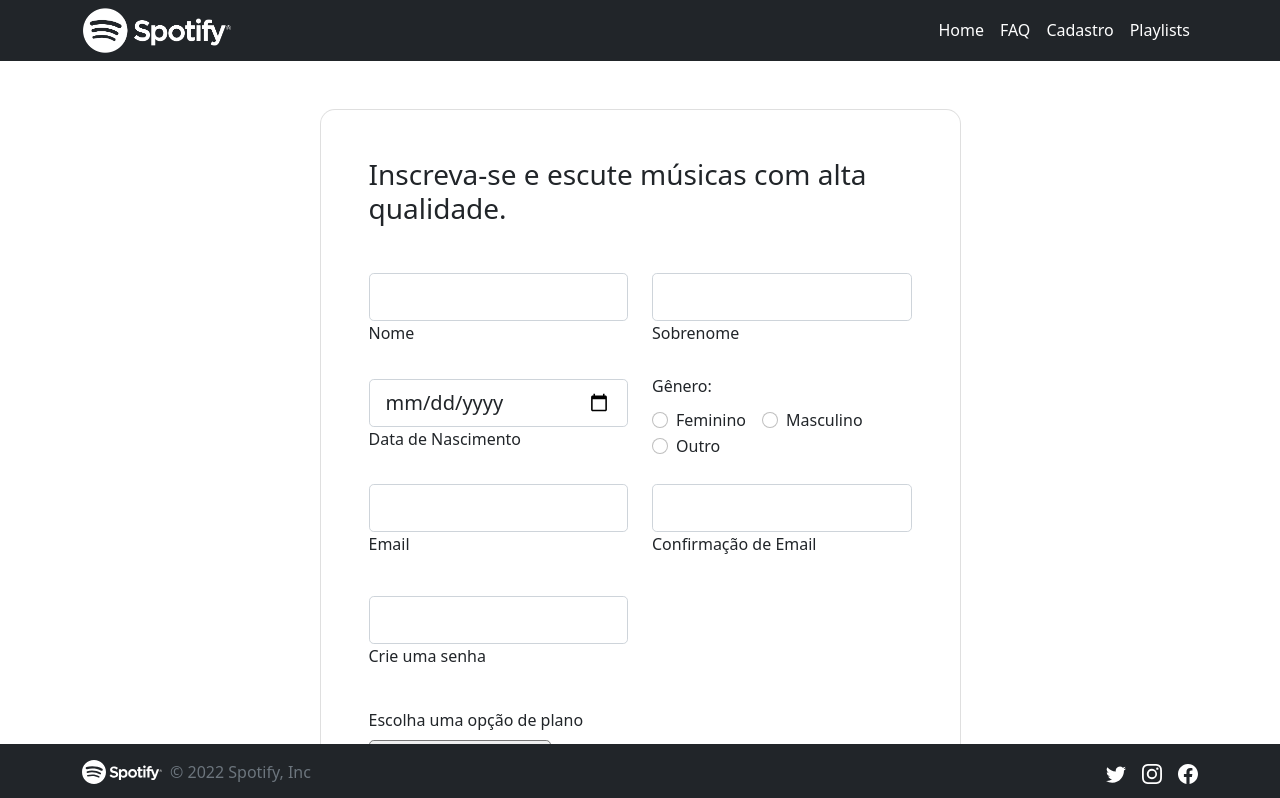
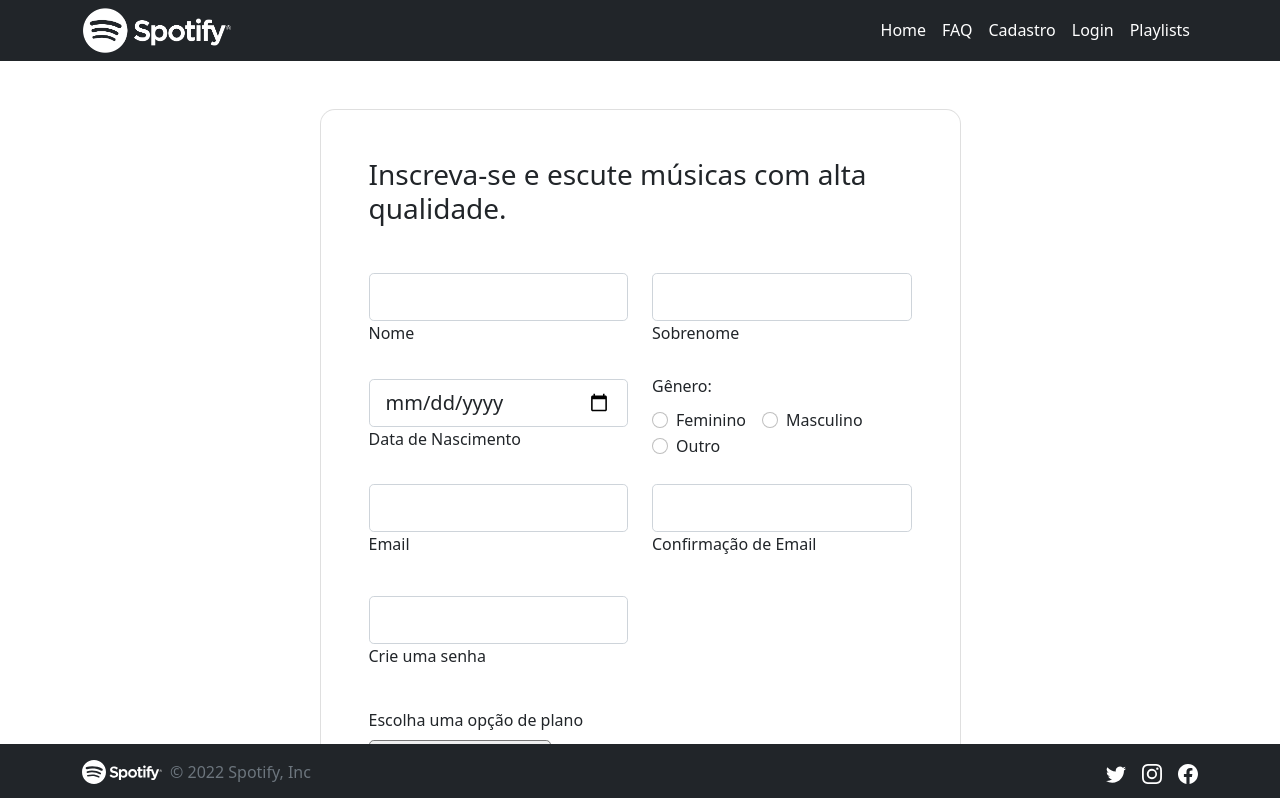
Before and after one commit to fcomateus/spotify-react, a React (Create React App) app: page /cadastro in a window 1280 px wide. Shown: the top 798 px of the page. Built offline with nearby package versions, Linux system fonts and the light colour scheme.

Commit message:
adiciona cookies de usuario

```diff
--- a/db.json
+++ b/db.json
@@ -25,7 +25,8 @@
       "descricao": "Classic Rock",
       "Capa": "/capas/ClassicRockCover.jpg",
       "musicas": [
-        1, 2
+        1,
+        2
       ]
     },
     {
@@ -33,7 +34,8 @@
       "descricao": "House Party",
       "Capa": "/capas/HousePartyCover.jpg",
       "musicas": [
-        1, 2
+        1,
+        2
       ]
     },
     {
@@ -41,7 +43,8 @@
       "descricao": "Pop Leve",
       "Capa": "/capas/PopLeveCover.jpg",
       "musicas": [
-        1, 2
+        1,
+        2
       ]
     },
     {
@@ -49,7 +52,8 @@
       "descricao": "Presença Hip Hop",
       "Capa": "/capas/PresencaHipHopCover.jpg",
       "musicas": [
-        1, 2
+        1,
+        2
       ]
     },
     {
@@ -57,7 +61,8 @@
       "descricao": "Bonde do Funk",
       "Capa": "/capas/BondeDoFunkCover.jpg",
       "musicas": [
-        1, 2
+        1,
+        2
       ]
     },
     {
@@ -65,7 +70,8 @@
       "descricao": "Classicos Sertanejo",
       "Capa": "/capas/ClassicosSertanejoCover.jpg",
       "musicas": [
-        1, 2
+        1,
+        2
       ]
     },
     {
@@ -73,7 +79,8 @@
       "descricao": "Pagode Romântico",
       "Capa": "/capas/PagodeRomanticoCover.jpg",
       "musicas": [
-        1, 2
+        1,
+        2
       ]
     },
     {
@@ -81,11 +88,31 @@
       "descricao": "Louvor & Adoração",
       "Capa": "/capas/LouvoreAdoracaoCover.jpg",
       "musicas": [
-        1, 2
+        1,
+        2
       ]
     }
   ],
   "usuarios": [
-
+    {
+      "nome": "Cleiton",
+      "sobrenome": "Jones",
+      "dataDeNascimento": "1990-05-05",
+      "genero": "masculino",
+      "email": "cleiton@jones",
+      "senha": "cleiton12",
+      "plano": "1",
+      "id": 3
+    },
+    {
+      "nome": "Jerson",
+      "sobrenome": "Joao",
+      "dataDeNascimento": "2004-12-19",
+      "genero": "masculino",
+      "email": "jerson@joao",
+      "senha": "segredp5",
+      "plano": "1",
+      "id": 4
+    }
   ]
 }
--- a/src/components/Cadastro.js
+++ b/src/components/Cadastro.js
@@ -1,5 +1,6 @@
 import { useEffect, useState } from 'react';
-import axios from "axios";
+import api from '../services/api';
+import { setCookie } from '../services/cookie';
 
 function Cadastro() {
   const usuarioVazio = {
@@ -32,11 +33,17 @@ function Cadastro() {
 
   const handleSubmit = (e) => {
     e.preventDefault();
-    const dadosEnviados = {...usuario};
+    const dadosEnviados = { ...usuario };
     delete dadosEnviados.emailConf;
-    axios.post('http://localhost:3001/usuarios', dadosEnviados)
-    .then(res => console.log(res.data))
-    .catch(error => console.log(error));
+    api
+      .post('/usuarios', dadosEnviados)
+      .then((res) => {
+        const data = res.data;
+        setCookie('spotifycookie', data.id, 99);
+        console.log(data);
+        window.location.href = '/';
+      })
+      .catch((error) => console.log(error));
     setUsuario(usuarioVazio);
   };
 
--- a/src/components/Header.js
+++ b/src/components/Header.js
@@ -1,40 +1,84 @@
-import React from "react";
-import logo from "./imagens/logo.png";
-import { Link } from "react-router-dom";
+import React, { useEffect, useState } from 'react';
+import logo from './imagens/logo.png';
+import { Link } from 'react-router-dom';
+import { getCookie } from '../services/cookie';
 
 function Header() {
+  const [cookie, setCookie] = useState('');
+
+  useEffect(() => {
+    setCookie(getCookie('spotifycookie') || '');
+  }, []);
+
   return (
-    <nav className="navbar navbar-expand-sm bg-dark navbar-dark">
-      <div className="container container-sm|md|lg|xl ">
-        <Link to="/">
-          <img className="img-fluid" id="headerlogo" src={logo} alt="logo" />
+    <nav className='navbar navbar-expand-sm bg-dark navbar-dark'>
+      <div className='container container-sm|md|lg|xl '>
+        <Link to='/'>
+          <img className='img-fluid' id='headerlogo' src={logo} alt='logo' />
         </Link>
 
-        <ul className="navbar-nav">
-
-          <li className="nav-item">
-            <Link to="/" className="nav-link" style={{ textDecoration: "none"}}>
+        <ul className='navbar-nav'>
+          <li className='nav-item'>
+            <Link
+              to='/'
+              className='nav-link'
+              style={{ textDecoration: 'none' }}
+            >
               Home
             </Link>
           </li>
 
-          <li className="nav-item">
-
-            <Link to="/faq" className="nav-link" style={{ textDecoration: "none"}}>
+          <li className='nav-item'>
+            <Link
+              to='/faq'
+              className='nav-link'
+              style={{ textDecoration: 'none' }}
+            >
               FAQ
-            </Link>
-
-          </li>
-
-          <li className="nav-item">
-            <Link to="/cadastro" className="nav-link" style={{ textDecoration: "none"}}>
-                Cadastro
             </Link>
           </li>
 
+          <li className='nav-item'>
+            {cookie ? (
+              <Link
+                to='/profile'
+                className='nav-link'
+                style={{ textDecoration: 'none' }}
+              >
+                Perfil
+              </Link>
+            ) : (
+              <Link
+                to='/cadastro'
+                className='nav-link'
+                style={{ textDecoration: 'none' }}
+              >
+                Cadastro
+              </Link>
+            )}
+          </li>
+
+          {cookie ? (
+            ''
+          ) : (
+            <li>
+              <Link
+                to='/login'
+                className='nav-link'
+                style={{ textDecoration: 'none' }}
+              >
+                Login
+              </Link>
+            </li>
+          )}
+
           <li>
-            <Link to="/playlists" className="nav-link" style={{ textDecoration: "none"}}>
-                Playlists
+            <Link
+              to='/playlists'
+              className='nav-link'
+              style={{ textDecoration: 'none' }}
+            >
+              Playlists
             </Link>
           </li>
         </ul>
--- a/src/components/Song.js
+++ b/src/components/Song.js
@@ -25,11 +25,11 @@ export default function Song() {
       const res = await api.get('/playlists'); // porta do json-server
       setPlaylists(res.data);
     } catch (error) {
-      console.log(error)
+      console.log(error);
     } finally {
       setCarregando(false);
     }
-  };
+  }
 
   async function carregarMusicas() {
     const playlistUnica = playlists.find((item) => item.id == id);
@@ -121,31 +121,31 @@ export default function Song() {
           </div>
         </div>
 
-        <div class="main-control">
-          <div class="btn _previous"
+        <div className='main-control'>
+          <div
+            className='btn _previous'
             style={{
               backgroundImage: `url("/player/previous.svg")`,
             }}
-          >
-          </div>
-          <div class="btn _pause"
+          ></div>
+          <div
+            className='btn _pause'
             style={{
               backgroundImage: `url("/player/pause.svg")`,
             }}
-          >
-          </div>
-          <div class="btn _next"
+          ></div>
+          <div
+            className='btn _next'
             style={{
               backgroundImage: `url("/player/next.svg")`,
             }}
-          >
-          </div>
-          <div class="btn _timeline">
-            <span class="current-time">2:32</span>
-            <span class="timescope">
-              <span class="timescope-dot"></span>
+          ></div>
+          <div className='btn _timeline'>
+            <span className='current-time'>2:32</span>
+            <span className='timescope'>
+              <span className='timescope-dot'></span>
             </span>
-            <span class="end-time">4:00</span>
+            <span className='end-time'>4:00</span>
           </div>
         </div>
       </div>
@@ -164,10 +164,12 @@ export default function Song() {
             <audio hidden controls src={musica.audio} />
             <div className='main-control'>
               <div
-                className={`btn _${musicas[indice]?.tocando ? 'pause' : 'play'
+                className={`btn _${
+                  musicas[indice]?.tocando ? 'pause' : 'play'
                 }`}
                 style={{
-                  backgroundImage: `url("/player/${musicas[indice]?.tocando ? 'pause' : 'play'
+                  backgroundImage: `url("/player/${
+                    musicas[indice]?.tocando ? 'pause' : 'play'
                   }.svg")`,
                 }}
                 onClick={() => toggle(indice)}
@@ -188,7 +190,8 @@ export default function Song() {
                   <span
                     className='timescope-dot'
                     style={{
-                      left: `${musicas[indice]?.musica
+                      left: `${
+                        musicas[indice]?.musica
                           ? (musicas[indice].musica.currentTime * 100) /
                             musicas[indice].musica.duration
                           : 0
@@ -201,7 +204,8 @@ export default function Song() {
                       top: 0,
                       left: 0,
                       display: 'block',
-                      width: `${musicas[indice]?.musica
+                      width: `${
+                        musicas[indice]?.musica
                           ? (musicas[indice].musica.currentTime * 100) /
                             musicas[indice].musica.duration
                           : 0
--- a/src/services/api.js
+++ b/src/services/api.js
@@ -1,5 +1,6 @@
 import axios from 'axios';
 
+// json-server --watch db.json --port 3004
 const api = axios.create({
   baseURL: 'http://localhost:3003',
 });
--- /dev/null
+++ b/src/services/cookie.js
@@ -0,0 +1,30 @@
+function setCookie(name, value, days) {
+  var expires = '';
+  if (days) {
+    var date = new Date();
+    date.setTime(date.getTime() + days * 24 * 60 * 60 * 1000);
+    expires = '; expires=' + date.toUTCString();
+  }
+  document.cookie = name + '=' + (value || '') + expires + '; path=/';
+}
+
+function getCookie(name) {
+  var nameEQ = name + '=';
+  var ca = document.cookie.split(';');
+  for (var i = 0; i < ca.length; i++) {
+    var c = ca[i];
+    while (c.charAt(0) == ' ') c = c.substring(1, c.length);
+    if (c.indexOf(nameEQ) == 0) return c.substring(nameEQ.length, c.length);
+  }
+  return null;
+}
+
+function eraseCookie(name) {
+  document.cookie = name + '=; Path=/; Expires=Thu, 01 Jan 1970 00:00:01 GMT;';
+}
+
+export {
+  setCookie,
+  getCookie,
+  eraseCookie
+}
```
Also changed, not shown: src/components/Profile.js (added). Lines whose indentation alone changed are shown as unchanged.
